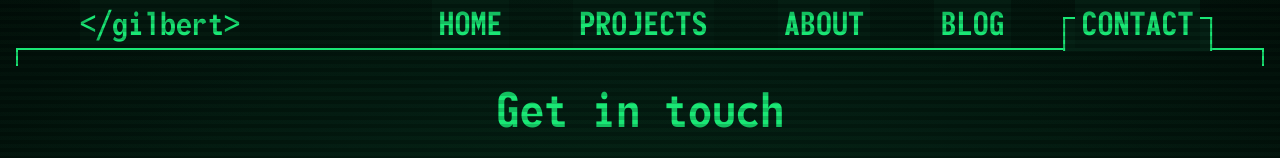
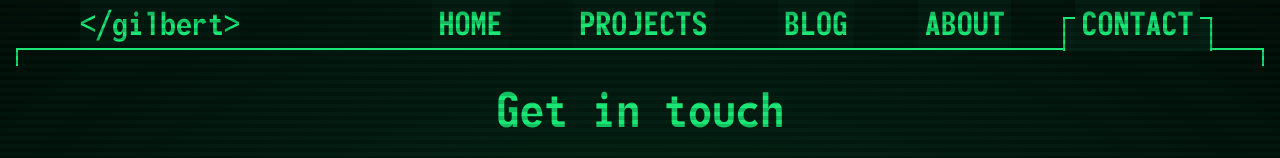
Before and after one commit to Mutai-Gilbert/Updated-Portfolio-Website, a Next.js app: page /contact in a window 1280 px wide. Shown: the top 158 px of the page. Built offline with nearby package versions, Linux system fonts and the light colour scheme.

Commit message:
Add new changes to the Header.tsx file

```diff
--- a/components/Header.tsx
+++ b/components/Header.tsx
@@ -22,11 +22,10 @@ export default function Header() {
             <li className={currentPage === "projects" ? styles.selected : ""}>
               <Link href="/projects">PROJECTS</Link>
             </li>
-             <li className={currentPage === "about" ? styles.selected : ""}>
-              <Link href="/about">ABOUT</Link>
-            </li>
              <li className={currentPage === "blog" ? styles.selected : ""}>
               <Link href="/blog">BLOG</Link>
+            </li><li className={currentPage === "about" ? styles.selected : ""}>
+              <Link href="/about">ABOUT</Link>
             </li>
             <li className={currentPage === "contact" ? styles.selected : ""}>
               <Link href="/contact">CONTACT</Link>
```
